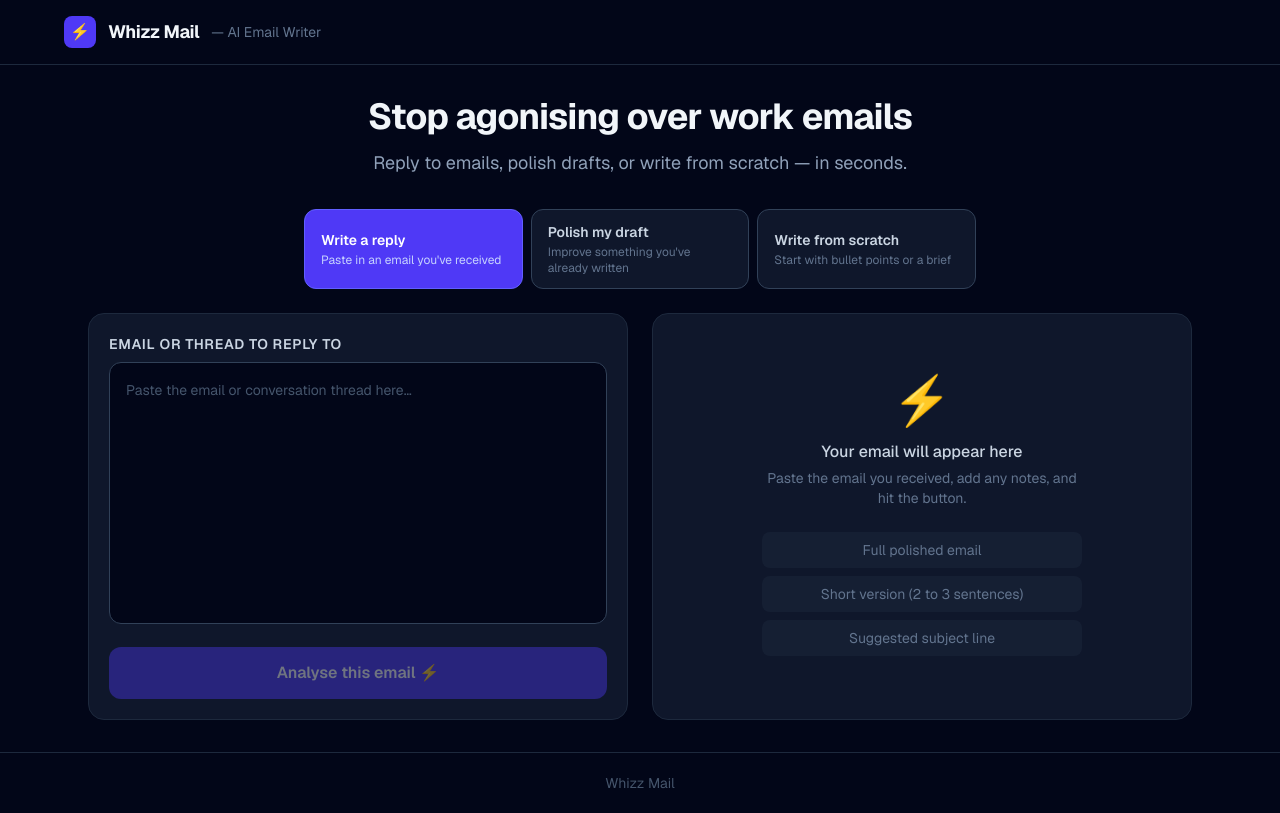
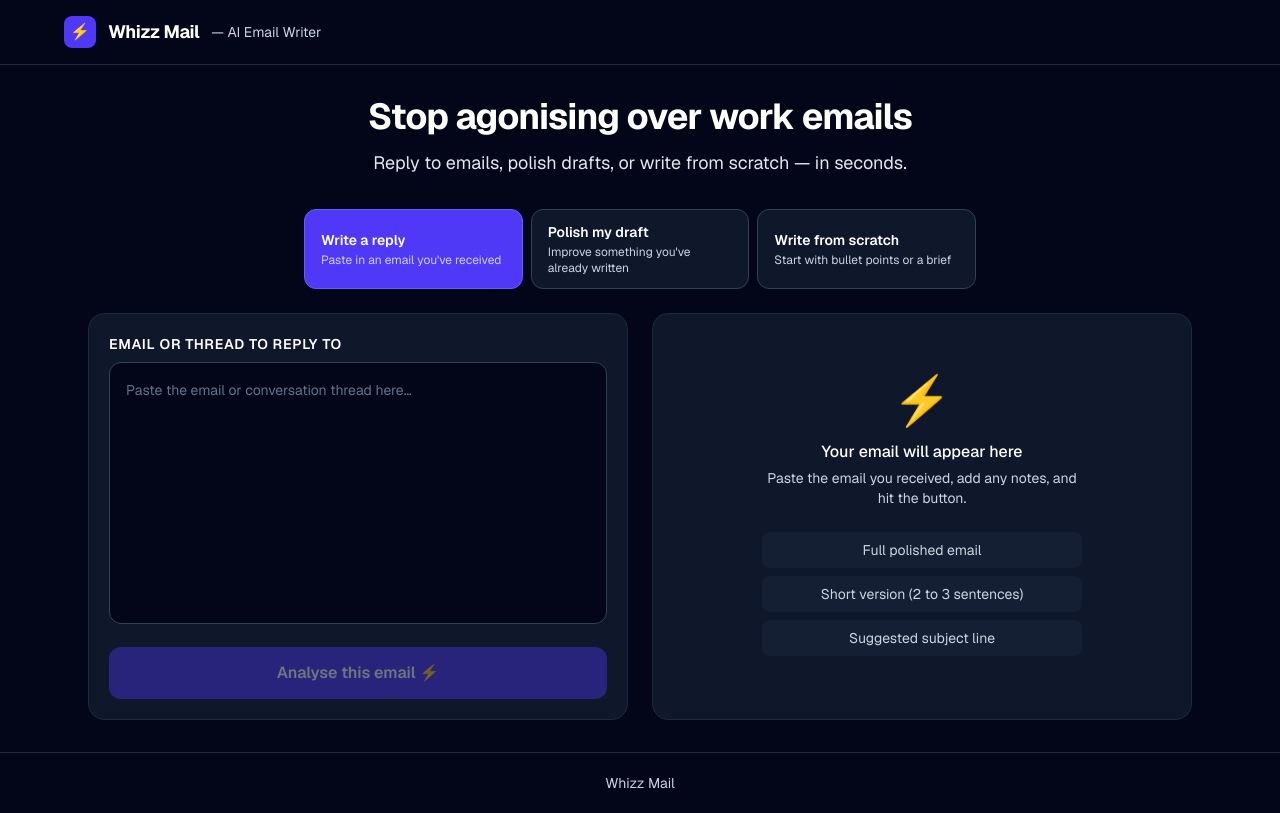
Before and after one commit to AIElevator/whizz-mail, a Next.js app: page / in a window 1280 px wide. Built offline with nearby package versions, Linux system fonts and the light colour scheme.

Commit message:
Make all text white throughout

```diff
--- a/app/page.tsx
+++ b/app/page.tsx
@@ -119,14 +119,14 @@ export default function Home() {
   const buttonLabel = mode === "reply" ? "Write my reply" : mode === "polish" ? "Polish my email" : "Write my email";
 
   return (
-    <div className="min-h-screen flex flex-col font-sans">
+    <div className="min-h-screen flex flex-col font-sans text-white">
       {/* Header */}
       <header className="border-b border-slate-800 px-6 py-4">
         <div className="max-w-6xl mx-auto flex items-center">
           <div className="flex items-center gap-3">
             <div className="w-8 h-8 rounded-lg bg-indigo-600 flex items-center justify-center text-base">⚡</div>
             <span className="font-bold text-lg tracking-tight">Whizz Mail</span>
-            <span className="hidden sm:inline text-slate-500 text-sm">— AI Email Writer</span>
+            <span className="hidden sm:inline text-slate-300 text-sm">— AI Email Writer</span>
           </div>
         </div>
       </header>
@@ -136,7 +136,7 @@ export default function Home() {
           <h1 className="text-3xl sm:text-4xl font-bold tracking-tight mb-3">
             Stop agonising over work emails
           </h1>
-          <p className="text-slate-400 text-lg max-w-xl mx-auto">
+          <p className="text-slate-200 text-lg max-w-xl mx-auto">
             Reply to emails, polish drafts, or write from scratch — in seconds.
           </p>
         </div>
@@ -150,11 +150,11 @@ export default function Home() {
               className={`flex-1 px-4 py-3 rounded-xl border text-left transition-all ${
                 mode === m.id
                   ? "bg-indigo-600 border-indigo-500 text-white"
-                  : "bg-slate-900 border-slate-700 text-slate-300 hover:border-slate-500"
+                  : "bg-slate-900 border-slate-700 text-white hover:border-slate-500"
               }`}
             >
               <p className="font-semibold text-sm">{m.label}</p>
-              <p className={`text-xs mt-0.5 ${mode === m.id ? "text-indigo-200" : "text-slate-500"}`}>{m.desc}</p>
+              <p className={`text-xs mt-0.5 ${mode === m.id ? "text-indigo-200" : "text-slate-300"}`}>{m.desc}</p>
             </button>
           ))}
         </div>
@@ -168,7 +168,7 @@ export default function Home() {
               {mode === "reply" && replyStep === "paste" && (
                 <>
                   <div>
-                    <label className="block text-sm font-semibold text-slate-300 uppercase tracking-wider mb-2">
+                    <label className="block text-sm font-semibold text-white uppercase tracking-wider mb-2">
                       Email or thread to reply to
                     </label>
                     <textarea
@@ -176,7 +176,7 @@ export default function Home() {
                       onChange={(e) => setThread(e.target.value)}
                       placeholder="Paste the email or conversation thread here…"
                       rows={10}
-                      className="w-full bg-slate-950 border border-slate-700 rounded-xl p-4 text-slate-100 placeholder-slate-600 resize-none focus:outline-none focus:ring-2 focus:ring-indigo-500 text-sm leading-relaxed"
+                      className="w-full bg-slate-950 border border-slate-700 rounded-xl p-4 text-white placeholder-slate-500 resize-none focus:outline-none focus:ring-2 focus:ring-indigo-500 text-sm leading-relaxed"
                     />
                   </div>
                   <button
@@ -201,20 +201,20 @@ export default function Home() {
               {mode === "reply" && replyStep === "questions" && (
                 <>
                   <div className="bg-slate-800/60 rounded-xl border border-slate-700 px-4 py-3">
-                    <p className="text-xs font-semibold text-slate-400 uppercase tracking-wider mb-1">About this email</p>
-                    <p className="text-slate-200 text-sm leading-relaxed">{summary}</p>
+                    <p className="text-xs font-semibold text-slate-300 uppercase tracking-wider mb-1">About this email</p>
+                    <p className="text-white text-sm leading-relaxed">{summary}</p>
                   </div>
 
                   <div className="flex flex-col gap-4">
                     {questions.map((q) => (
                       <div key={q.id}>
-                        <label className="block text-sm font-medium text-slate-300 mb-1.5">{q.question}</label>
+                        <label className="block text-sm font-medium text-white mb-1.5">{q.question}</label>
                         <textarea
                           value={answers[q.id] ?? ""}
                           onChange={(e) => setAnswers((prev) => ({ ...prev, [q.id]: e.target.value }))}
                           placeholder="Your answer…"
                           rows={2}
-                          className="w-full bg-slate-950 border border-slate-700 rounded-xl p-3 text-slate-100 placeholder-slate-600 resize-none focus:outline-none focus:ring-2 focus:ring-indigo-500 text-sm leading-relaxed"
+                          className="w-full bg-slate-950 border border-slate-700 rounded-xl p-3 text-white placeholder-slate-500 resize-none focus:outline-none focus:ring-2 focus:ring-indigo-500 text-sm leading-relaxed"
                         />
                       </div>
                     ))}
@@ -222,7 +222,7 @@ export default function Home() {
 
                   <button
                     onClick={() => { setReplyStep("paste"); setResult(null); }}
-                    className="text-slate-500 hover:text-slate-400 text-sm transition-colors text-left"
+                    className="text-slate-300 hover:text-white text-sm transition-colors text-left"
                   >
                     ← Change email
                   </button>
@@ -232,7 +232,7 @@ export default function Home() {
               {/* Polish mode */}
               {mode === "polish" && (
                 <div>
-                  <label className="block text-sm font-semibold text-slate-300 uppercase tracking-wider mb-2">
+                  <label className="block text-sm font-semibold text-white uppercase tracking-wider mb-2">
                     Your draft or bullet points
                   </label>
                   <textarea
@@ -240,7 +240,7 @@ export default function Home() {
                     onChange={(e) => setDraft(e.target.value)}
                     placeholder={"e.g.\n- chase Sarah about invoice from last month\n- be polite but firm\n- ask for update by Friday"}
                     rows={10}
-                    className="w-full bg-slate-950 border border-slate-700 rounded-xl p-4 text-slate-100 placeholder-slate-600 resize-none focus:outline-none focus:ring-2 focus:ring-indigo-500 text-sm leading-relaxed"
+                    className="w-full bg-slate-950 border border-slate-700 rounded-xl p-4 text-white placeholder-slate-500 resize-none focus:outline-none focus:ring-2 focus:ring-indigo-500 text-sm leading-relaxed"
                   />
                 </div>
               )}
@@ -249,7 +249,7 @@ export default function Home() {
               {mode === "generate" && (
                 <>
                   <div>
-                    <label className="block text-sm font-semibold text-slate-300 uppercase tracking-wider mb-2">
+                    <label className="block text-sm font-semibold text-white uppercase tracking-wider mb-2">
                       What is this email about? <span className="text-red-400">*</span>
                     </label>
                     <textarea
@@ -257,31 +257,31 @@ export default function Home() {
                       onChange={(e) => setAbout(e.target.value)}
                       placeholder="e.g. Chase invoice from last month, ask for update by Friday"
                       rows={3}
-                      className="w-full bg-slate-950 border border-slate-700 rounded-xl p-4 text-slate-100 placeholder-slate-600 resize-none focus:outline-none focus:ring-2 focus:ring-indigo-500 text-sm leading-relaxed"
+                      className="w-full bg-slate-950 border border-slate-700 rounded-xl p-4 text-white placeholder-slate-500 resize-none focus:outline-none focus:ring-2 focus:ring-indigo-500 text-sm leading-relaxed"
                     />
                   </div>
                   <div>
-                    <label className="block text-sm font-semibold text-slate-300 uppercase tracking-wider mb-2">
-                      Who are you writing to? <span className="text-slate-600 normal-case font-normal">(optional)</span>
+                    <label className="block text-sm font-semibold text-white uppercase tracking-wider mb-2">
+                      Who are you writing to? <span className="text-slate-400 normal-case font-normal">(optional)</span>
                     </label>
                     <input
                       type="text"
                       value={recipient}
                       onChange={(e) => setRecipient(e.target.value)}
                       placeholder="e.g. My manager, a client, Sarah"
-                      className="w-full bg-slate-950 border border-slate-700 rounded-xl px-4 py-3 text-slate-100 placeholder-slate-600 focus:outline-none focus:ring-2 focus:ring-indigo-500 text-sm"
+                      className="w-full bg-slate-950 border border-slate-700 rounded-xl px-4 py-3 text-white placeholder-slate-500 focus:outline-none focus:ring-2 focus:ring-indigo-500 text-sm"
                     />
                   </div>
                   <div>
-                    <label className="block text-sm font-semibold text-slate-300 uppercase tracking-wider mb-2">
-                      Key points to include <span className="text-slate-600 normal-case font-normal">(optional)</span>
+                    <label className="block text-sm font-semibold text-white uppercase tracking-wider mb-2">
+                      Key points to include <span className="text-slate-400 normal-case font-normal">(optional)</span>
                     </label>
                     <textarea
                       value={points}
                       onChange={(e) => setPoints(e.target.value)}
                       placeholder={"e.g.\n- reference invoice #1042\n- deadline is end of week\n- keep it brief"}
                       rows={3}
-                      className="w-full bg-slate-950 border border-slate-700 rounded-xl p-4 text-slate-100 placeholder-slate-600 resize-none focus:outline-none focus:ring-2 focus:ring-indigo-500 text-sm leading-relaxed"
+                      className="w-full bg-slate-950 border border-slate-700 rounded-xl p-4 text-white placeholder-slate-500 resize-none focus:outline-none focus:ring-2 focus:ring-indigo-500 text-sm leading-relaxed"
                     />
                   </div>
                 </>
@@ -289,7 +289,7 @@ export default function Home() {
 
               {/* Tone — hidden on reply step 1 */}
               {!(mode === "reply" && replyStep === "paste") && <div>
-                <p className="text-sm font-semibold text-slate-300 uppercase tracking-wider mb-3">Tone</p>
+                <p className="text-sm font-semibold text-white uppercase tracking-wider mb-3">Tone</p>
                 <div className="grid grid-cols-2 sm:grid-cols-3 gap-2">
                   {TONES.map((t) => (
                     <button
@@ -298,13 +298,13 @@ export default function Home() {
                       className={`flex items-start gap-2 px-3 py-2.5 rounded-xl text-left transition-all border ${
                         tone === t.id
                           ? "bg-indigo-600 border-indigo-500 text-white shadow-lg shadow-indigo-900/30"
-                          : "bg-slate-800 border-slate-700 text-slate-300 hover:border-slate-600 hover:text-white"
+                          : "bg-slate-800 border-slate-700 text-white hover:border-slate-500"
                       }`}
                     >
                       <span className="mt-0.5">{t.emoji}</span>
                       <span>
                         <span className="block text-sm font-medium">{t.label}</span>
-                        <span className={`block text-xs mt-0.5 ${tone === t.id ? "text-indigo-200" : "text-slate-500"}`}>{t.desc}</span>
+                        <span className={`block text-xs mt-0.5 ${tone === t.id ? "text-indigo-200" : "text-slate-300"}`}>{t.desc}</span>
                       </span>
                     </button>
                   ))}
@@ -312,15 +312,15 @@ export default function Home() {
               </div>}
 
               {!(mode === "reply" && replyStep === "paste") && <div>
-                <label className="block text-sm font-semibold text-slate-300 uppercase tracking-wider mb-2">
-                  Anything else to consider? <span className="text-slate-600 normal-case font-normal">(optional)</span>
+                <label className="block text-sm font-semibold text-white uppercase tracking-wider mb-2">
+                  Anything else to consider? <span className="text-slate-400 normal-case font-normal">(optional)</span>
                 </label>
                 <textarea
                   value={context}
                   onChange={(e) => setContext(e.target.value)}
                   placeholder={"e.g. This is to my line manager / We have a relaxed working relationship / Keep it under three sentences"}
                   rows={2}
-                  className="w-full bg-slate-950 border border-slate-700 rounded-xl p-3 text-slate-100 placeholder-slate-600 resize-none focus:outline-none focus:ring-2 focus:ring-indigo-500 text-sm leading-relaxed"
+                  className="w-full bg-slate-950 border border-slate-700 rounded-xl p-3 text-white placeholder-slate-500 resize-none focus:outline-none focus:ring-2 focus:ring-indigo-500 text-sm leading-relaxed"
                 />
               </div>}
 
@@ -359,17 +359,17 @@ export default function Home() {
               <>
                 <div className="bg-slate-900 rounded-2xl border border-slate-800 p-5">
                   <div className="flex items-center justify-between mb-2">
-                    <p className="text-sm font-semibold text-slate-300 uppercase tracking-wider">
+                    <p className="text-sm font-semibold text-white uppercase tracking-wider">
                       Subject line
                     </p>
                     <button
                       onClick={() => copyText(result.subject, "subject")}
-                      className="text-xs text-indigo-400 hover:text-indigo-300 transition-colors font-medium"
+                      className="text-xs text-indigo-400 hover:text-white transition-colors font-medium"
                     >
                       {copied === "subject" ? "Copied!" : "Copy"}
                     </button>
                   </div>
-                  <p className="text-slate-100 font-medium">{result.subject}</p>
+                  <p className="text-white font-medium">{result.subject}</p>
                 </div>
 
                 <div className="bg-slate-900 rounded-2xl border border-slate-800 p-5 flex-1">
@@ -380,7 +380,7 @@ export default function Home() {
                           key={v}
                           onClick={() => setActiveOutput(v)}
                           className={`px-3 py-1.5 rounded-md text-sm font-medium transition-colors ${
-                            activeOutput === v ? "bg-slate-600 text-white" : "text-slate-400 hover:text-slate-200"
+                            activeOutput === v ? "bg-slate-600 text-white" : "text-slate-300 hover:text-white"
                           }`}
                         >
                           {v === "full" ? "Full email" : "Short version"}
@@ -389,19 +389,19 @@ export default function Home() {
                     </div>
                     <button
                       onClick={() => copyText(activeOutput === "full" ? result.rewritten : result.shorter, activeOutput)}
-                      className="text-xs text-indigo-400 hover:text-indigo-300 transition-colors font-medium"
+                      className="text-xs text-indigo-400 hover:text-white transition-colors font-medium"
                     >
                       {copied === activeOutput ? "Copied!" : "Copy"}
                     </button>
                   </div>
 
-                  <div className="bg-slate-950 rounded-xl p-4 text-slate-200 text-sm leading-relaxed whitespace-pre-wrap min-h-[200px]">
+                  <div className="bg-slate-950 rounded-xl p-4 text-white text-sm leading-relaxed whitespace-pre-wrap min-h-[200px]">
                     {activeOutput === "full" ? result.rewritten : result.shorter}
                   </div>
 
                   <button
                     onClick={() => copyText(activeOutput === "full" ? result.rewritten : result.shorter, activeOutput)}
-                    className="mt-3 w-full py-2.5 rounded-xl border border-indigo-700 text-indigo-400 hover:bg-indigo-950 hover:text-indigo-300 transition-colors text-sm font-medium"
+                    className="mt-3 w-full py-2.5 rounded-xl border border-indigo-700 text-white hover:bg-indigo-950 transition-colors text-sm font-medium"
                   >
                     {copied === activeOutput ? "Copied to clipboard!" : "Copy to clipboard"}
                   </button>
@@ -411,8 +411,8 @@ export default function Home() {
               <div className="bg-slate-900 rounded-2xl border border-slate-800 p-8 flex-1 flex flex-col items-center justify-center text-center gap-4">
                 <div className="text-5xl">⚡</div>
                 <div>
-                  <p className="text-slate-300 font-medium mb-1">Your email will appear here</p>
-                  <p className="text-slate-500 text-sm max-w-xs mx-auto">
+                  <p className="text-white font-medium mb-1">Your email will appear here</p>
+                  <p className="text-slate-300 text-sm max-w-xs mx-auto">
                     {mode === "reply" && "Paste the email you received, add any notes, and hit the button."}
                     {mode === "polish" && "Paste your rough draft or bullet points and hit the button."}
                     {mode === "generate" && "Describe what you need and hit the button."}
@@ -420,7 +420,7 @@ export default function Home() {
                 </div>
                 <div className="flex flex-col gap-2 w-full max-w-xs mt-2">
                   {["Full polished email", "Short version (2 to 3 sentences)", "Suggested subject line"].map((item) => (
-                    <div key={item} className="text-sm text-slate-500 bg-slate-800/50 rounded-lg px-3 py-2">
+                    <div key={item} className="text-sm text-slate-300 bg-slate-800/50 rounded-lg px-3 py-2">
                       {item}
                     </div>
                   ))}
@@ -431,7 +431,7 @@ export default function Home() {
         </div>
       </main>
 
-      <footer className="border-t border-slate-800 px-6 py-5 text-center text-slate-600 text-sm">
+      <footer className="border-t border-slate-800 px-6 py-5 text-center text-slate-300 text-sm">
         Whizz Mail
       </footer>
     </div>
```
